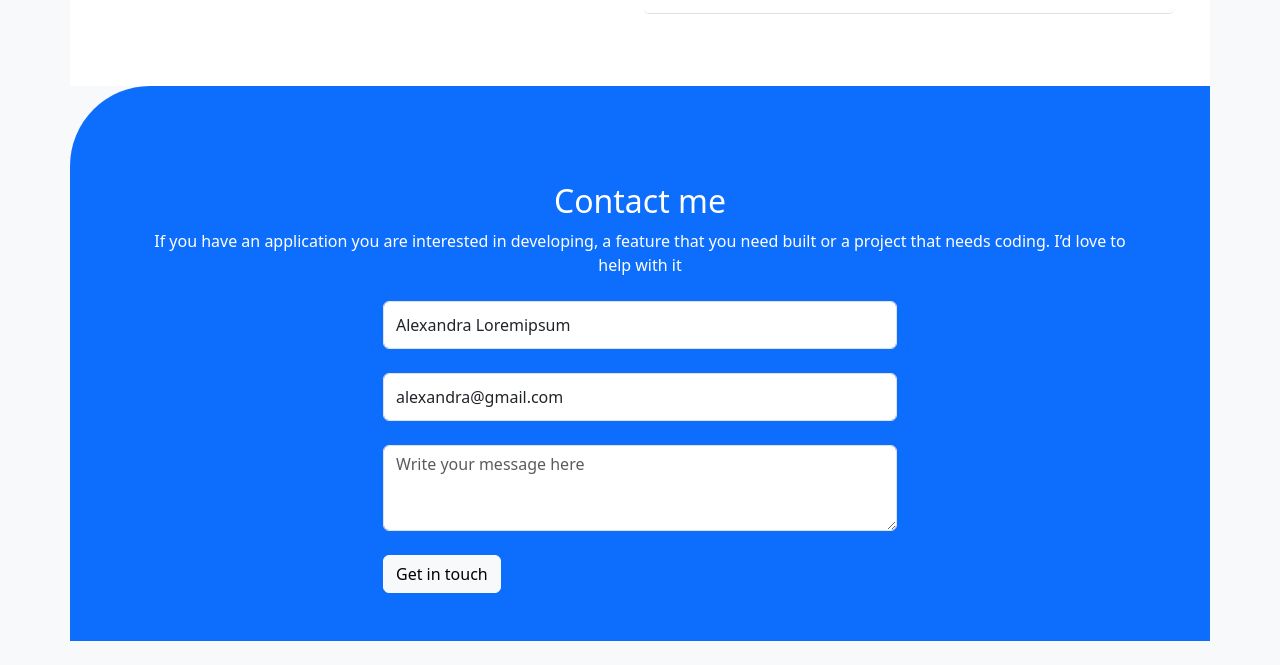
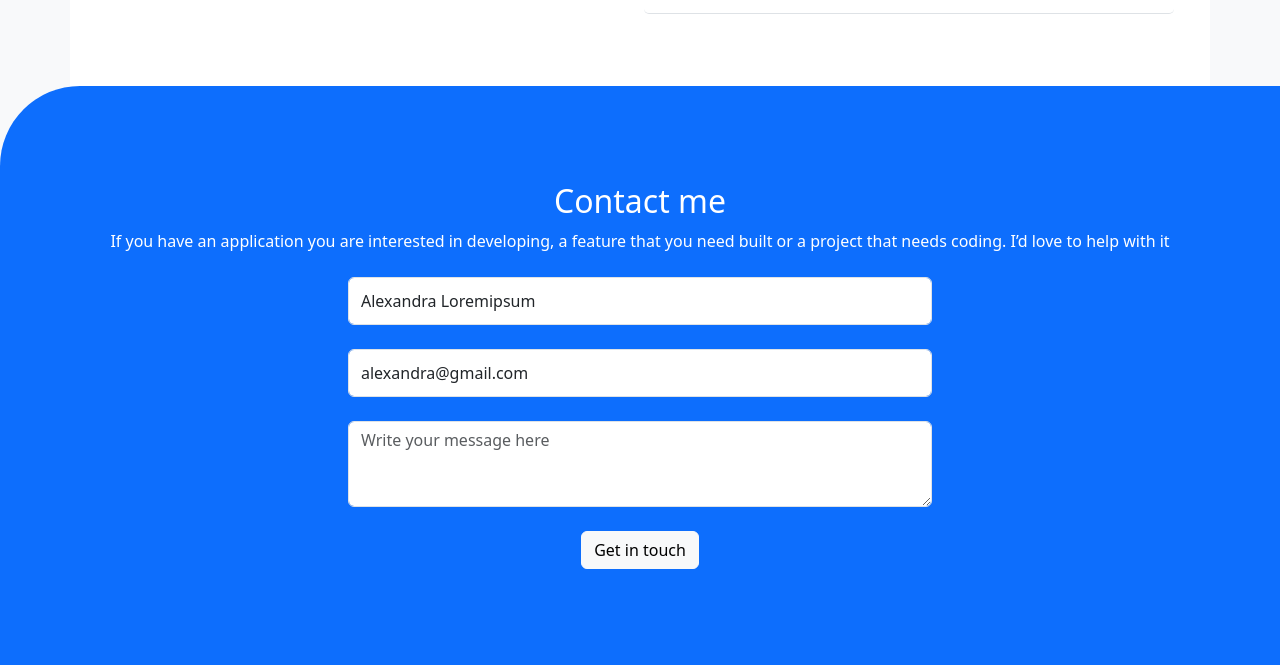
Before and after one commit to Amen-Musingarimi/Bootstrap-Portfolio, a website: page index.html in a window 1280 px wide. Shown: the part 3455-4120 px from the top of the page. Before the commit the page ends 4096 px from the top, so only its background shows below. Drawn offline with nearby package versions, Linux system fonts and the light colour scheme.

Commit message:
removed bootstrap padding from contact-page to add a custom padding, add lables to the form for better accessbility. Added p-5 and mb-5 to contact-page's child row

```diff
--- a/index.html
+++ b/index.html
@@ -510,9 +510,9 @@
 
     <!-- ----------------------------------------The Contact Page------------------------------------ -->
     <div
-      class="container d-flex justify-content-center bg-primary text-white p-5 contact-page"
+      class="d-flex justify-content-center bg-primary text-white contact-page"
     >
-      <div class="row min-vw-50">
+      <div class="row min-vw-50 p-5 mb-5">
         <h2 class="mt-5 text-center">Contact me</h2>
         <p class="px-5 text-center mb-4">
           If you have an application you are interested in developing, a feature
@@ -548,7 +548,12 @@
                 rows="3"
                 required
               ></textarea>
-              <button type="submit" class="btn btn-light">Get in touch</button>
+              <div class="row">
+                <div class="col text-center">
+                  <button type="submit" class="btn btn-light">Get in touch</button>
+                </div>
+              </div>
+
             </div>
           </form>
         </div>
```
